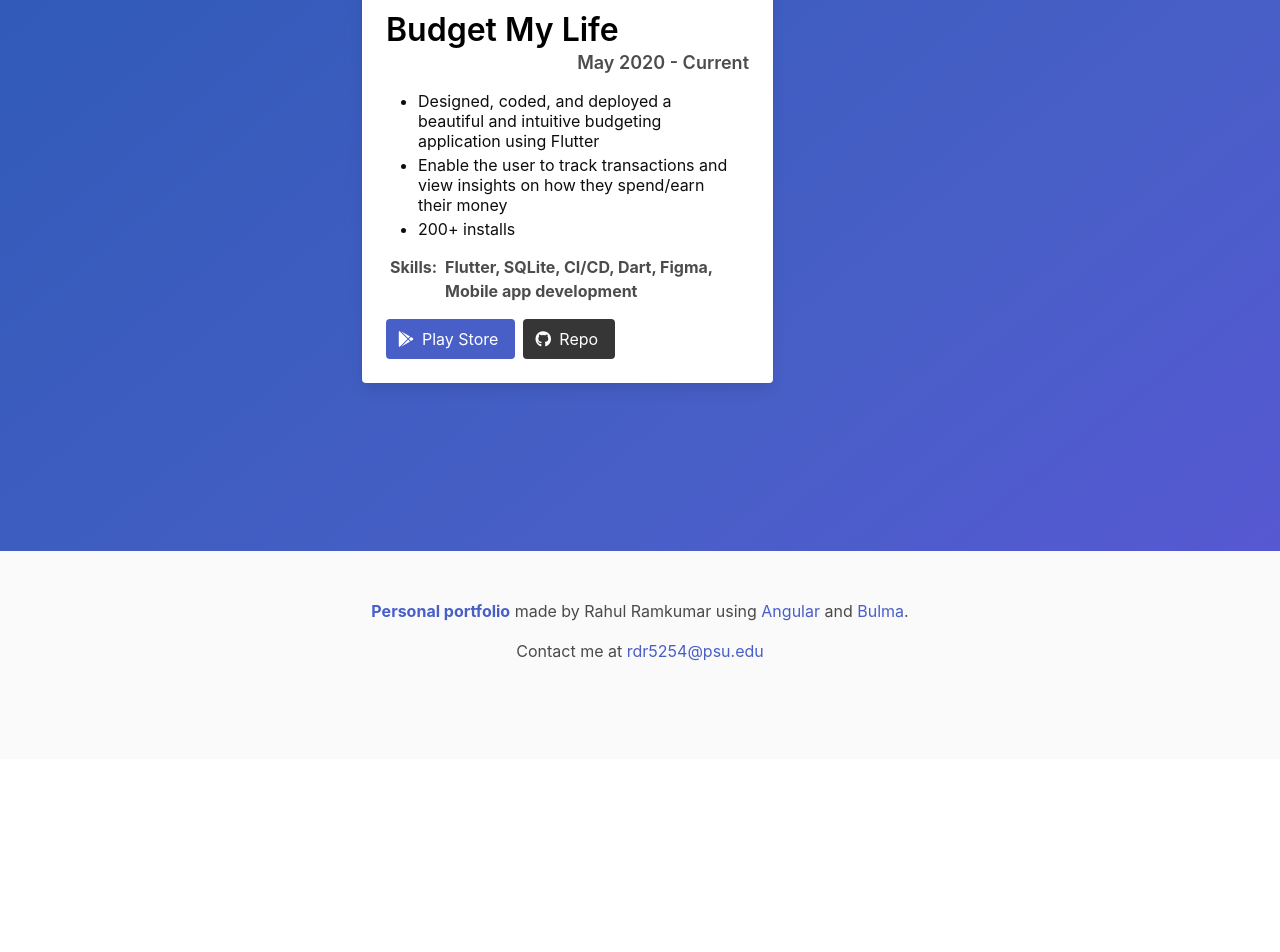
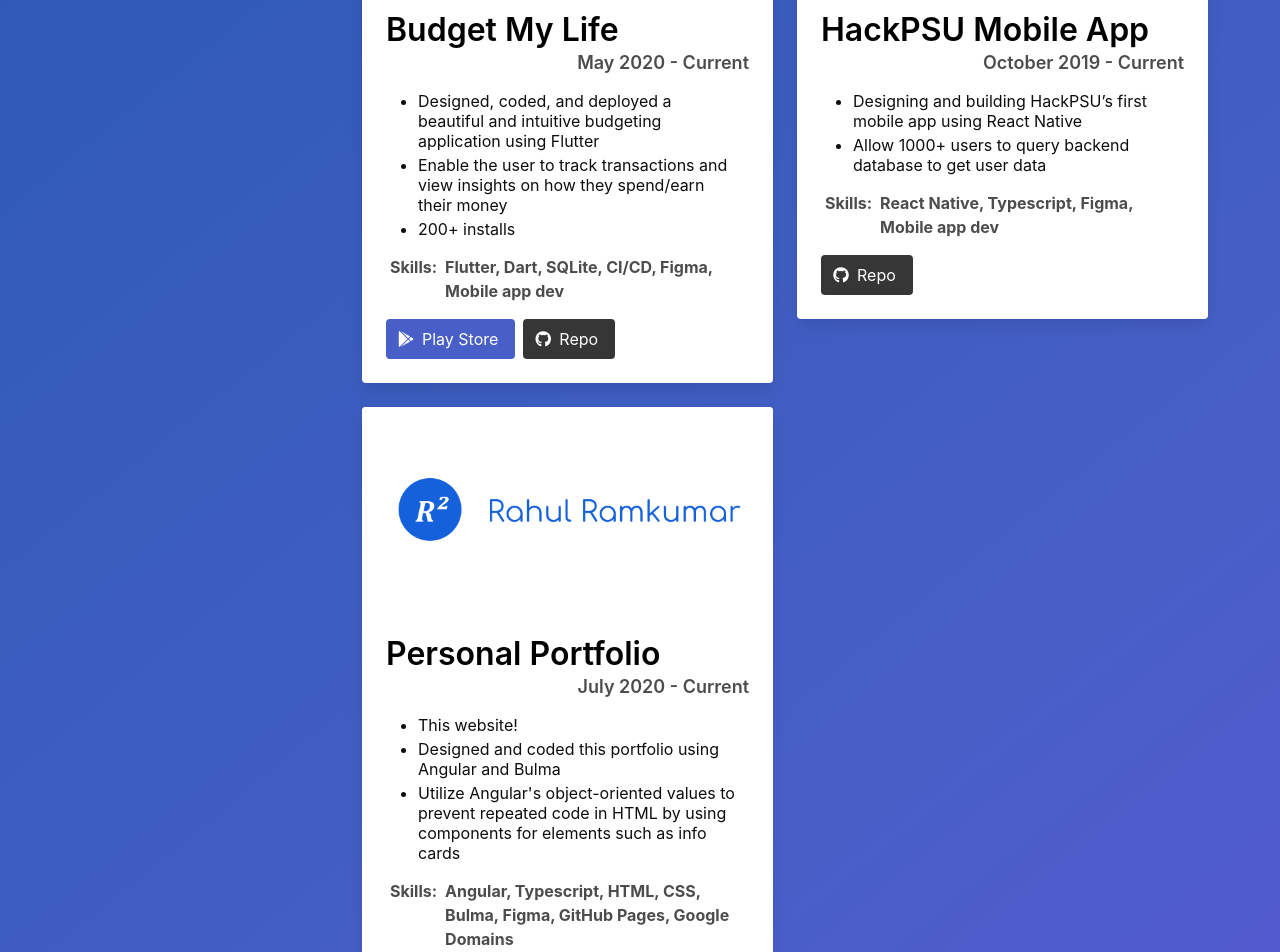
Before and after one commit to rsquared226/rsquared226.github.io, an Angular app: page / in a window 1280 px wide. Shown: the part 2380-3332 px from the top of the page. Before the commit the page ends 3139 px from the top, so only its background shows below. Built offline with nearby package versions, Linux system fonts and the light colour scheme.

Commit message:
Add Website and HackPSU Projects

```diff
--- a/src/app/experience/experience.component.ts
+++ b/src/app/experience/experience.component.ts
@@ -29,7 +29,34 @@ export class ExperienceComponent implements OnInit {
       generalLinkName: 'Play Store',
       generalFaIcon: 'fab fa-google-play',
       githubLink: 'https://github.com/rsquared226/budget_my_life',
-      skills: 'Flutter, SQLite, CI/CD, Dart, Figma, Mobile app development',
+      skills: 'Flutter, Dart, SQLite, CI/CD, Figma, Mobile app dev',
+    },
+    {
+      imageUrl: '/assets/images/HackPSU.jpg',
+      title: 'HackPSU Mobile App',
+      dates: 'October 2019 - Current',
+      descriptionPoints: [
+        'Designing and building HackPSU’s first mobile app using React Native',
+        'Allow 1000+ users to query backend database to get user data',
+      ],
+      githubLink: 'https://github.com/Hack-PSU/frontend-app/',
+      skills: 'React Native, Typescript, Figma, Mobile app dev',
+    },
+    {
+      imageUrl: '/assets/images/websitepreview.png',
+      title: 'Personal Portfolio',
+      dates: 'July 2020 - Current',
+      descriptionPoints: [
+        'This website!',
+        'Designed and coded this portfolio using Angular and Bulma',
+        "Utilize Angular's object-oriented values to prevent repeated code in HTML by using components for elements such as info cards",
+      ],
+      skills:
+        'Angular, Typescript, HTML, CSS, Bulma, Figma, GitHub Pages, Google Domains',
+      generalLink: 'https://rahulramkumar.dev/',
+      generalLinkName: 'Website',
+      generalFaIcon: 'fas fa-desktop',
+      githubLink: 'https://github.com/rsquared226/rsquared226.github.io',
     },
   ];
 
--- a/src/index.html
+++ b/src/index.html
@@ -16,7 +16,7 @@
     <meta property="og:image" content="https://rahulramkumar.dev/preview.png" />
     <meta
       property="og:image:secure_url"
-      content="https://rahulramkumar.dev/preview.png"
+      content="https://i.imgur.com/xnztYk2.png"
     />
     <meta property="og:image:width" content="1280" />
     <meta property="og:image:height" content="640" />
```
Also changed, not shown: src/assets/images/websitepreview.png (renamed from src/preview.png).
